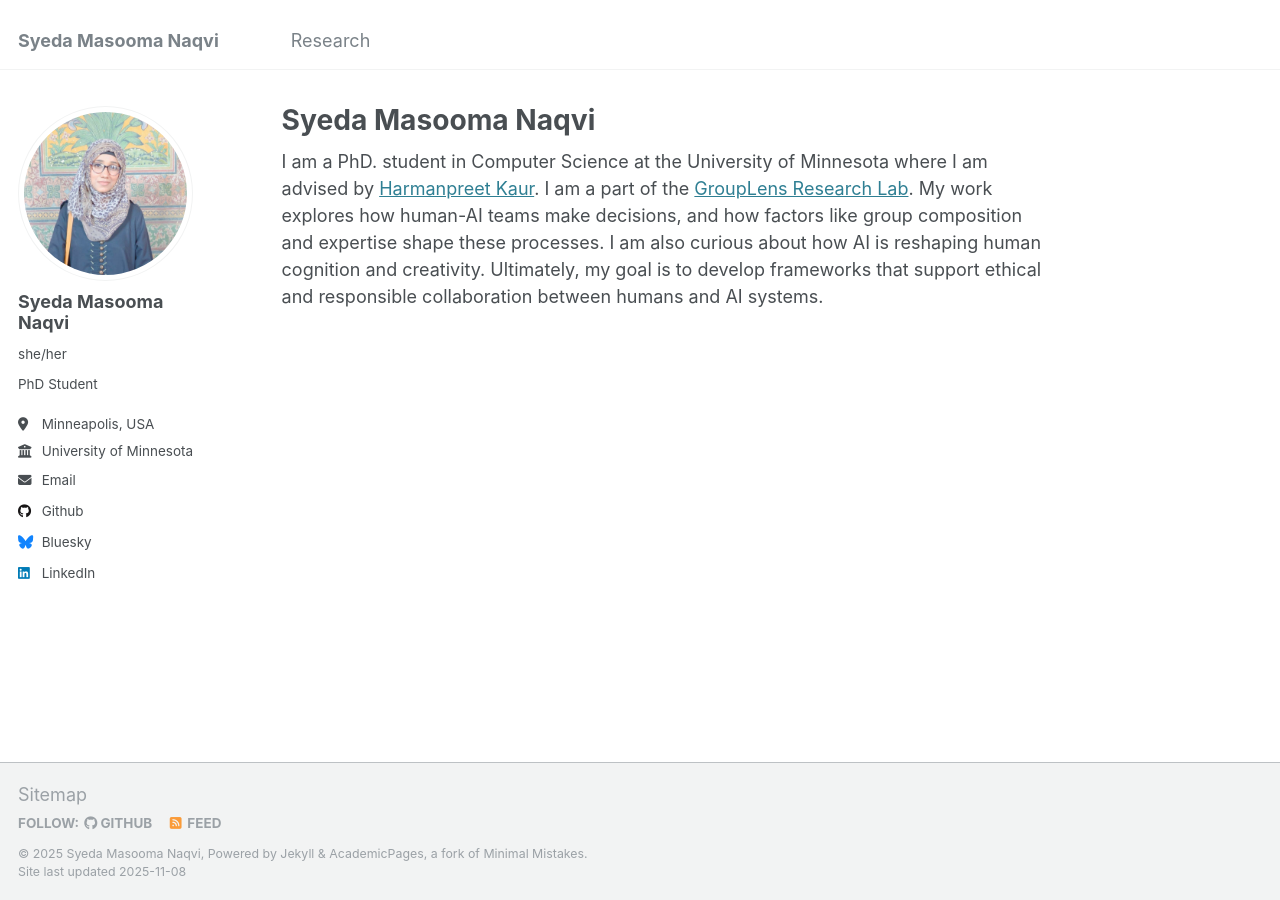
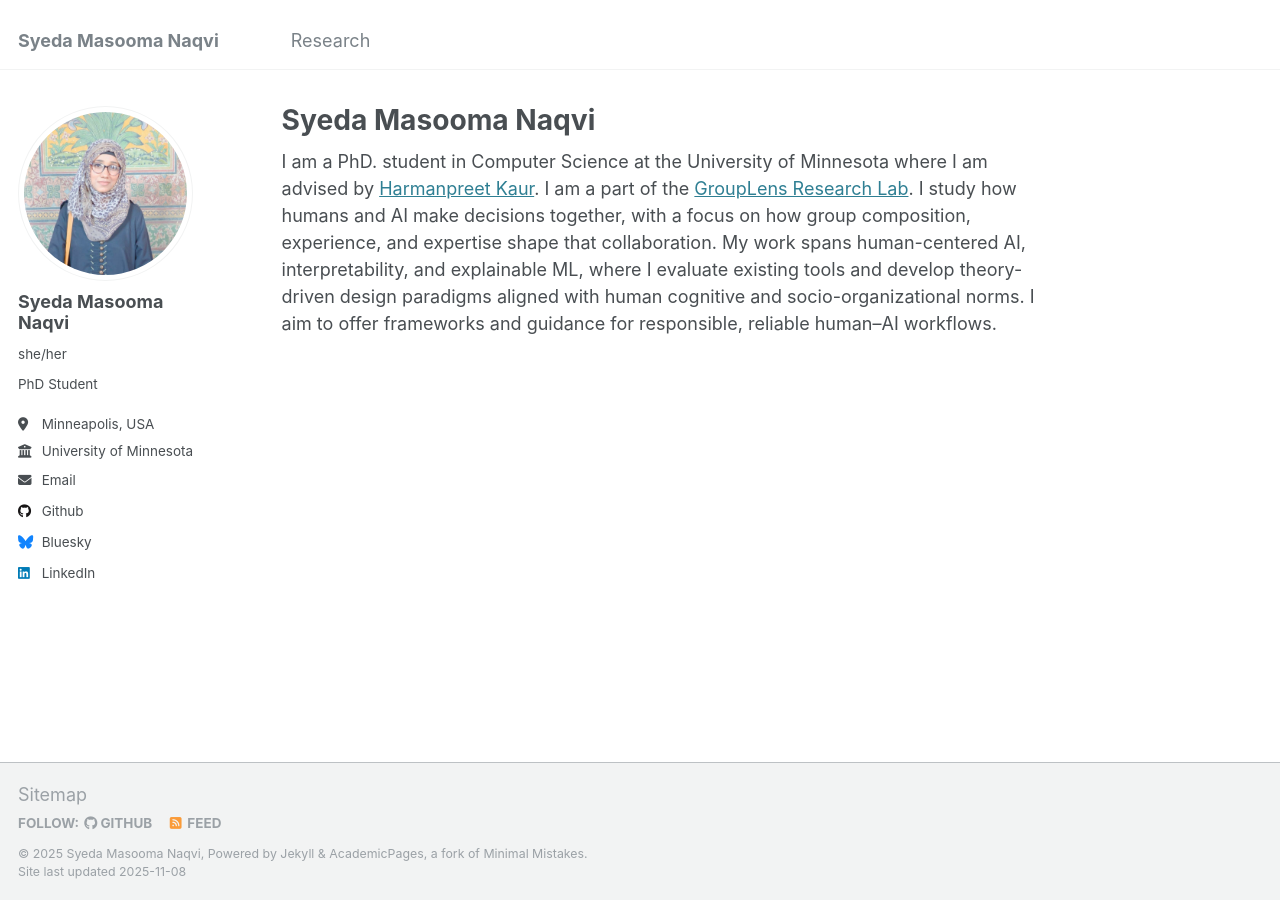
Before and after one commit to syedamasoomanaqvii/syedamasoomanaqvii.github.io, a Jekyll site: the page built from _pages/about.md, in a window 1280 px wide. Built offline with Jekyll 4.4.1, drawn with Linux system fonts in a browser that asks for light colours.

Commit message:
Update about page with refined research description
Revised personal description to clarify research focus and goals.

```diff
--- a/_pages/about.md
+++ b/_pages/about.md
@@ -7,4 +7,4 @@ redirect_from:
   - /about.html
 ---
 
-I am a PhD. student in Computer Science at the University of Minnesota where I am advised by [Harmanpreet Kaur](https://harmanpk.github.io). I am a part of the [GroupLens Research Lab](https://grouplens.org). My work explores how human-AI teams make decisions, and how factors like group composition and expertise shape these processes. I am also curious about how AI is reshaping human cognition and creativity. Ultimately, my goal is to develop frameworks that support ethical and responsible collaboration between humans and AI systems.
+I am a PhD. student in Computer Science at the University of Minnesota where I am advised by [Harmanpreet Kaur](https://harmanpk.github.io). I am a part of the [GroupLens Research Lab](https://grouplens.org). I study how humans and AI make decisions together, with a focus on how group composition, experience, and expertise shape that collaboration. My work spans human-centered AI, interpretability, and explainable ML, where I evaluate existing tools and develop theory-driven design paradigms aligned with human cognitive and socio-organizational norms. I aim to offer  frameworks and guidance for responsible, reliable human–AI workflows.
```
